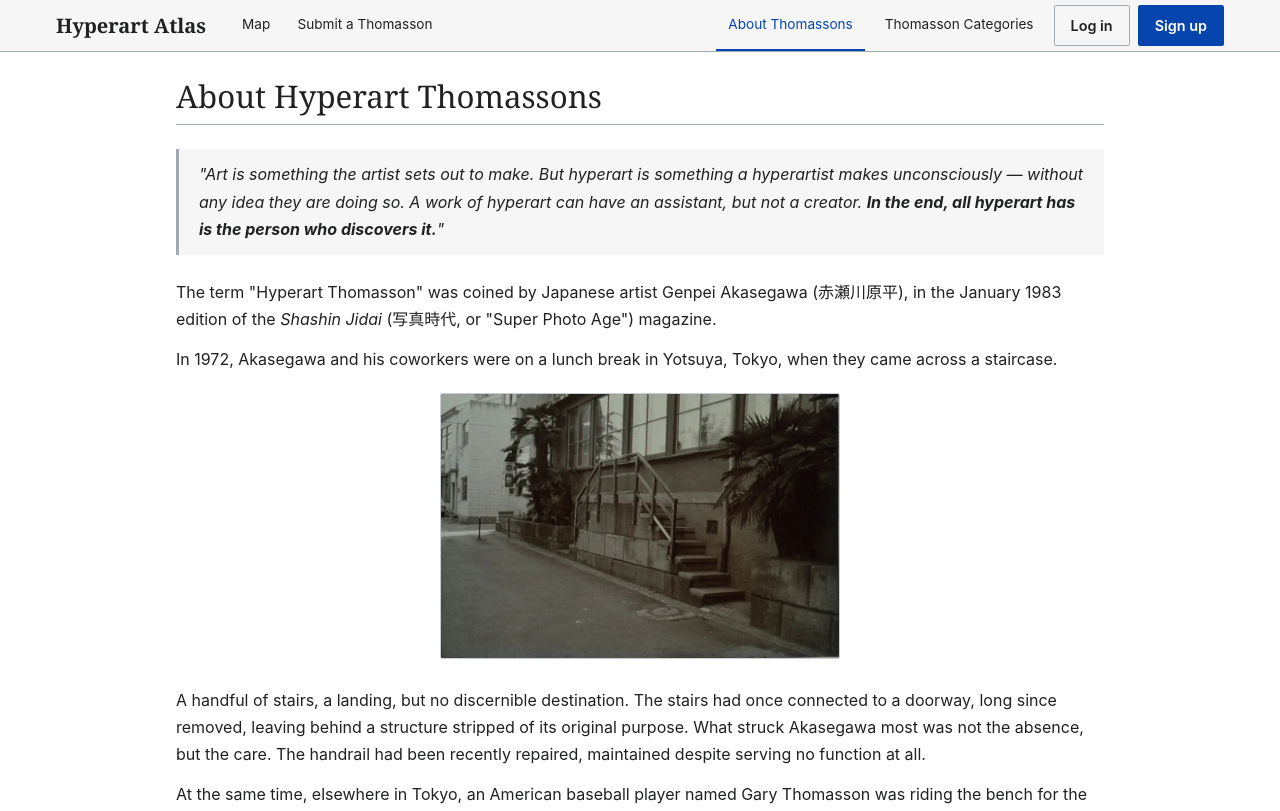
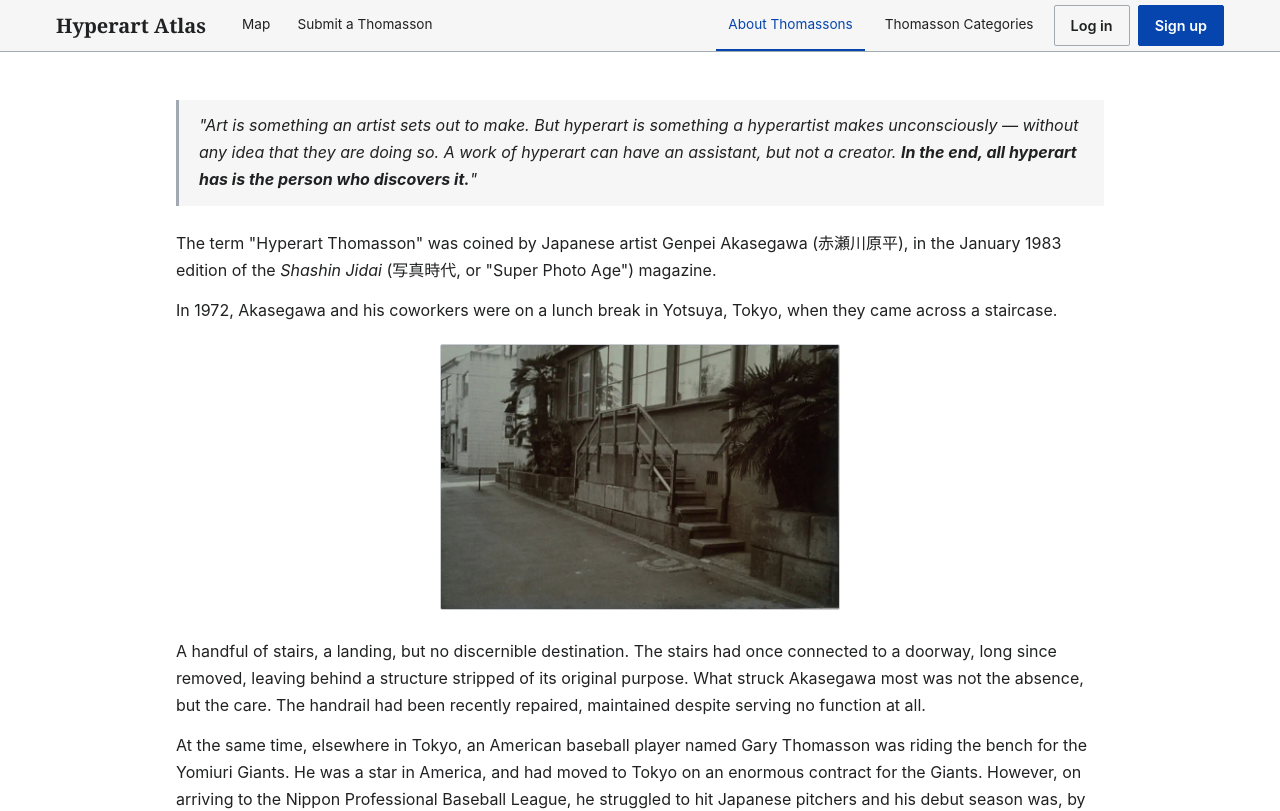
Before and after one commit to jcejda/HyperartAtlas, a React (Vite) app in the folder frontend/: page /about in a window 1280 px wide. Shown: the top 811 px of the page. Built offline with nearby package versions, Linux system fonts and the light colour scheme; no server answers; the HTML template or start-up script is replaced by a standard one.

Commit message:
Minor quote fix

```diff
--- a/frontend/src/pages/AboutPage.jsx
+++ b/frontend/src/pages/AboutPage.jsx
@@ -22,13 +22,11 @@ export default function AboutPage() {
 
   return (
     <div className="about-page content-container">
-      <h1>About Hyperart Thomassons</h1>
-
       <section className="about-intro">
         <blockquote className="about-quote">
           <p>
-            "Art is something the artist sets out to make. But hyperart is something a hyperartist
-            makes unconsciously — without any idea they are doing so. A work of hyperart can have
+            "Art is something an artist sets out to make. But hyperart is something a hyperartist
+            makes unconsciously — without any idea that they are doing so. A work of hyperart can have
             an assistant, but not a creator.{' '}
             <strong>In the end, all hyperart has is the person who discovers it.</strong>"
           </p>
```
